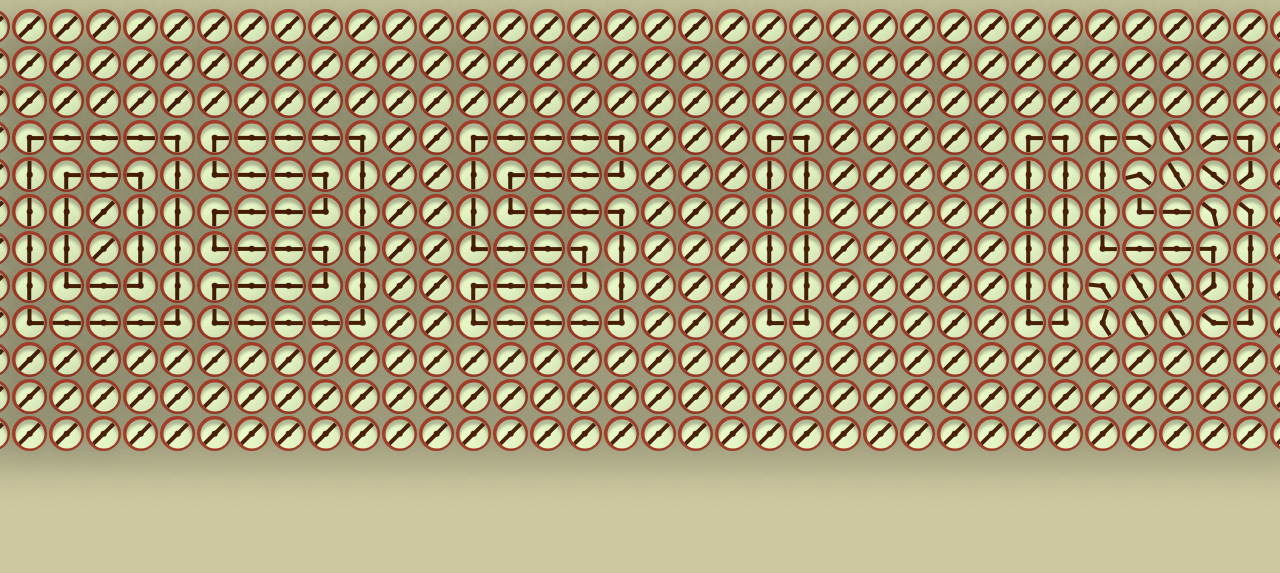
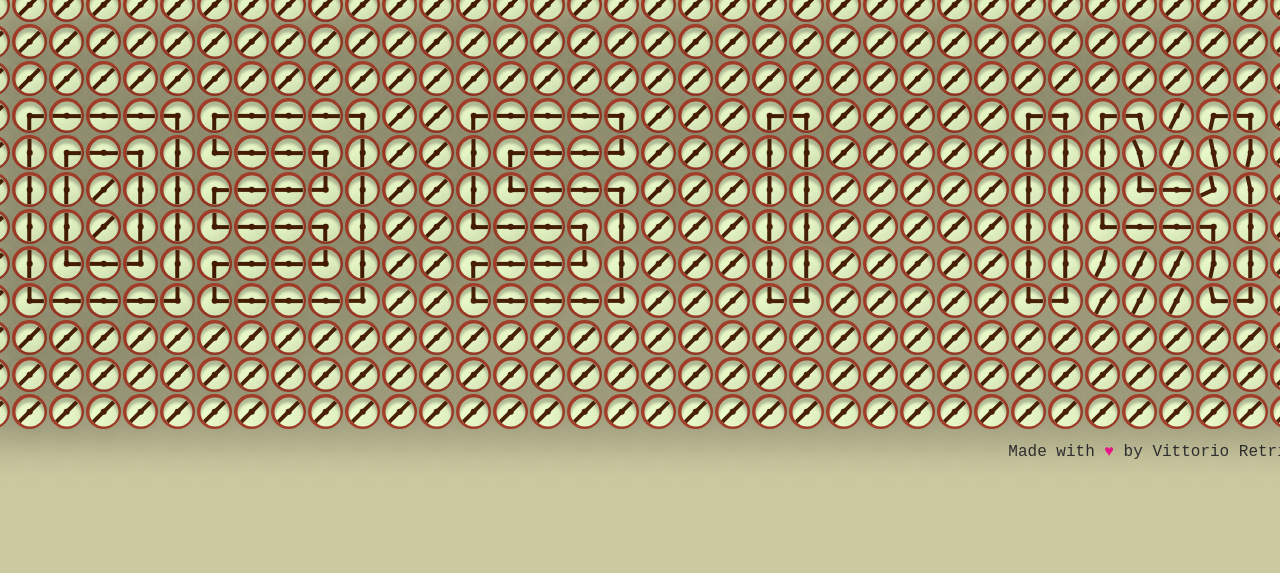
Before and after one commit to motiontx/little-experiments, a plain HTML site: page experiments/Clock-Of-Clocks/index.html in a window 1280 px wide. Shown: the part 227-800 px from the top of the page. Drawn offline with nearby package versions, Linux system fonts and the light colour scheme.

Commit message:
cambios menores

```diff
--- a/experiments/Clock-Of-Clocks/css/master.css
+++ b/experiments/Clock-Of-Clocks/css/master.css
@@ -72,5 +72,17 @@ body {
   transform-origin: bottom center;
   position: absolute;
   left: 43%;
-  transition: transform 0.3s;
+  transition: transform 0.8s;
 }
+
+.firm{
+  width: 1332px;
+  margin: 0.8rem 1rem;
+  color: #333;
+  font-size: 1rem;
+  text-align: right;
+}
+
+.heart{
+  color: #ff1493;
+}
--- a/experiments/Clock-Of-Clocks/index.html
+++ b/experiments/Clock-Of-Clocks/index.html
@@ -11,7 +11,8 @@
 
 <body>
   <h1 class="title">Clock Of Clocks</h1>
-  <div class="container"><div>
+  <div class="container"></div>
+  <p class="firm">Made with <span class="heart">♥</span> by Vittorio Retrivi</p>
   <!-- JavaScript files-->
   <script src="https://code.jquery.com/jquery-3.3.1.slim.min.js" integrity="sha256-3edrmyuQ0w65f8gfBsqowzjJe2iM6n0nKciPUp8y+7E=" crossorigin="anonymous"></script>
   <script src="js/script.js" charset="utf-8"></script>
--- a/experiments/Clock-Of-Clocks/js/script.js
+++ b/experiments/Clock-Of-Clocks/js/script.js
@@ -54,9 +54,9 @@ class Clock {
 class Digit {
   constructor() {
     this.clocks = [];
-    for (var i = 0; i < 6; i++) {
+    for (let i = 0; i < 6; i++) {
       let row = [];
-      for (var j = 0; j < 5; j++) {
+      for (let j = 0; j < 5; j++) {
         row.push(new Clock());
       }
       this.clocks.push(row);
@@ -168,8 +168,8 @@ class Digit {
         break;
     }
 
-    for (var i = 0; i < toSet.length; i++) {
-      for (var j = 0; j < toSet[i].length; j++) {
+    for (let i = 0; i < toSet.length; i++) {
+      for (let j = 0; j < toSet[i].length; j++) {
         this.clocks[i][j].type(toSet[i][j]);
       }
     }
@@ -177,7 +177,7 @@ class Digit {
   }
 
   setLine(i) {
-    for (var j = 0; j < this.clocks[i].length; j++) {
+    for (let j = 0; j < this.clocks[i].length; j++) {
       this.clocks[i][j].set();
     }
   }
@@ -192,7 +192,6 @@ class DigitalClock {
   }
 
   setTime(h, m, s) {
-    console.log(s);
     if (h < 9) {
       this.hour[0].type(0);
       this.hour[1].type(h);
@@ -217,12 +216,12 @@ class DigitalClock {
   }
 
   set() {
-    for (var i = 0; i < 108; i++) {
+    for (let i = 0; i < 108; i++) {
       var dot = new Clock();
       dot.set();
       dot.type(7);
     }
-    for (var i = 0; i < 6; i++) {
+    for (let i = 0; i < 6; i++) {
       var dot = new Clock();
       dot.set();
       dot.type(7);
@@ -248,7 +247,7 @@ class DigitalClock {
       dot.set();
       dot.type(7);
     }
-    for (var i = 0; i < 108; i++) {
+    for (let i = 0; i < 108; i++) {
       var dot = new Clock();
       dot.set();
       dot.type(7);
```
